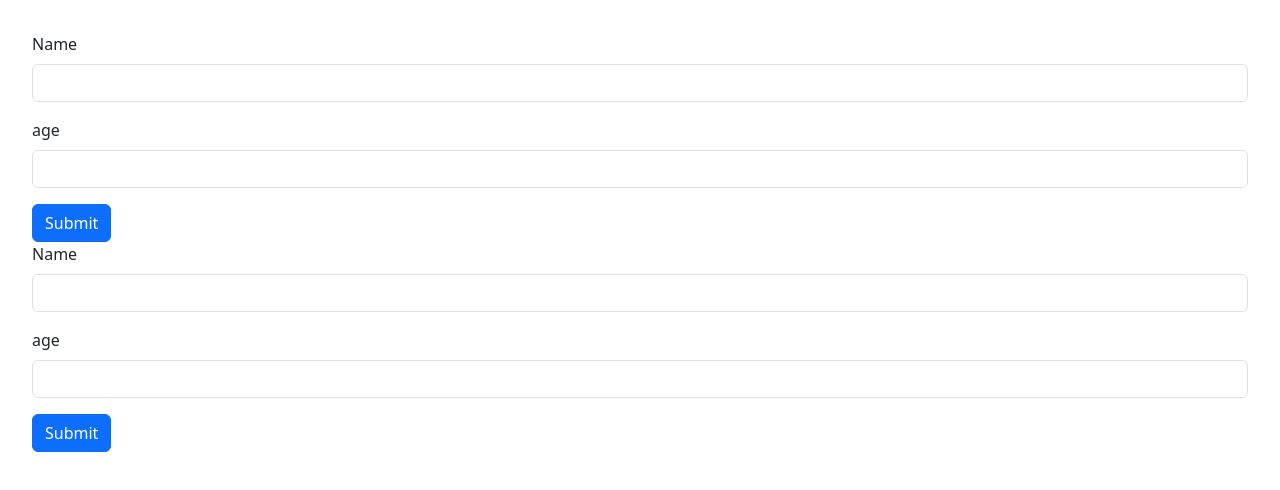
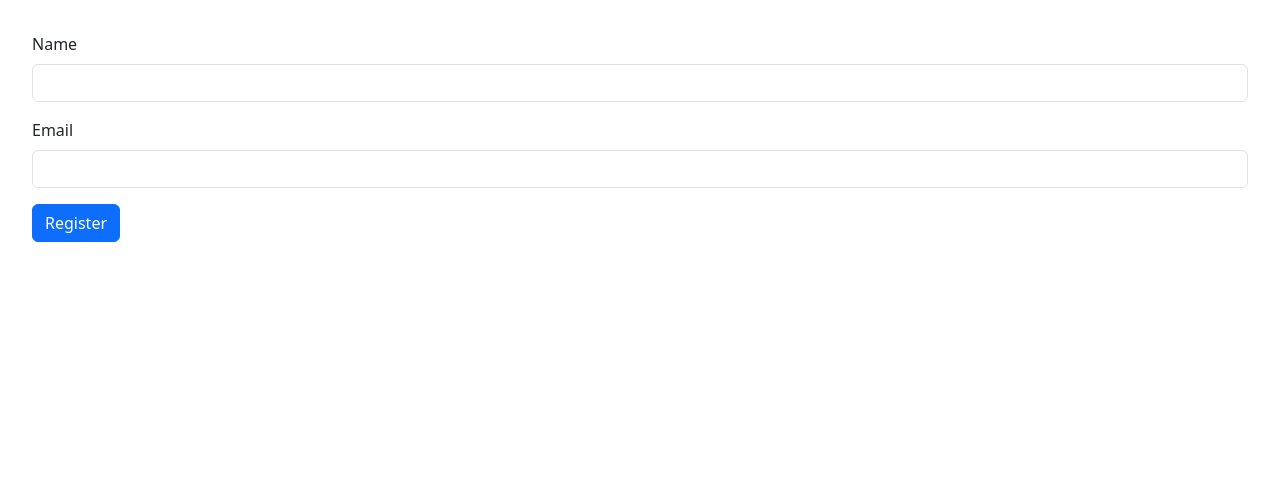
Before and after one commit to GebreYohannis/React_With_TypeScript, a React (Vite) app: page / in a window 1280 px wide. Shown: the top 490 px of the page. Built offline with nearby package versions, Linux system fonts and the light colour scheme.

Commit message:
Build a form using react-hook-form library.

```diff
--- a/package.json
+++ b/package.json
@@ -14,6 +14,7 @@
     "immer": "^10.1.1",
     "react": "^18.3.1",
     "react-dom": "^18.3.1",
+    "react-hook-form": "^7.53.2",
     "react-icons": "^5.3.0",
     "react-router": "^6.26.2"
   },
--- a/src/App.tsx
+++ b/src/App.tsx
@@ -1,12 +1,10 @@
-import Form from "./components/Form/Form";
-import UseStateForm from "./components/Form/UseStateForm";
+import ReactHookForm from "./components/Form/ReatHookForm";
 
 function App() {
   return (
     <>
       <div>
-        <Form />
-        <UseStateForm />
+        <ReactHookForm />
       </div>
     </>
   );
--- /dev/null
+++ b/src/components/Form/ReatHookForm.tsx
@@ -0,0 +1,39 @@
+import { FieldValues, useForm } from "react-hook-form";
+
+const ReactHookForm = () => {
+  const { register, handleSubmit } = useForm();
+
+  const onSubmit = (data: FieldValues) => console.log(data);
+
+  return (
+    <form onSubmit={handleSubmit(onSubmit)}>
+      <div className="mb-3">
+        <label htmlFor="name" className="form-label">
+          Name
+        </label>
+        <input
+          {...register("name")}
+          id="name"
+          type="text"
+          className="form-control"
+        />
+      </div>
+      <div className="mb-3">
+        <label htmlFor="email" className="form-label">
+          Email
+        </label>
+        <input
+          {...register("email")}
+          type="email"
+          className="form-control"
+          id="email"
+        />
+      </div>
+      <button type="submit" className="btn btn-primary">
+        Register
+      </button>
+    </form>
+  );
+};
+
+export default ReactHookForm;
```
Also changed, not shown: 1 other file (tests, documents, lock files or other folders).
